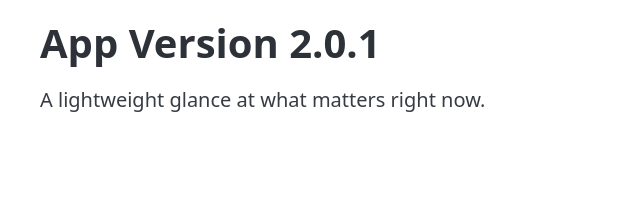
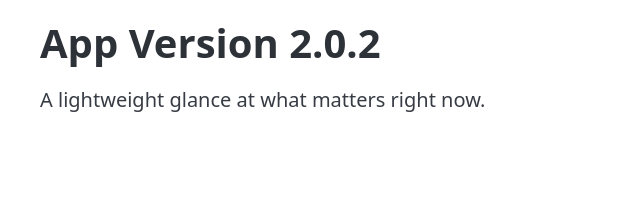
Before and after one commit to pubestpubest/simple-web, a website: page index.html in a window 1280 px wide. Shown: the top 216 px of the page, 0-640 px from the left. Drawn offline with nearby package versions, Linux system fonts and the light colour scheme.

Commit message:
Update app version from 2.0.1 to 2.0.2

```diff
--- a/index.html
+++ b/index.html
@@ -11,7 +11,7 @@
   </head>
   <body>
     <header class="container">
-      <h1 class="title">App Version 2.0.1</h1>
+      <h1 class="title">App Version 2.0.2</h1>
       <p id="summary">A lightweight glance at what matters right now.</p>
     </header>
     <main></main>
```
